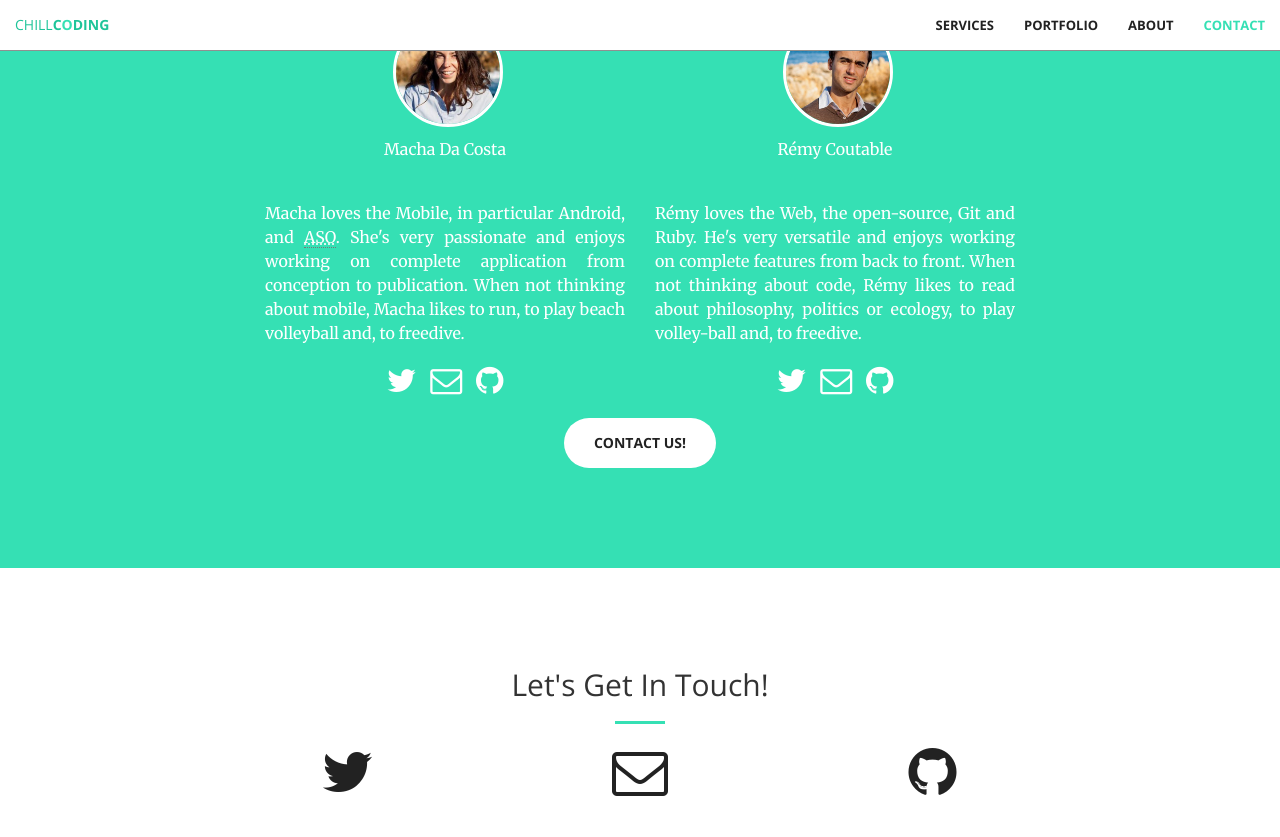
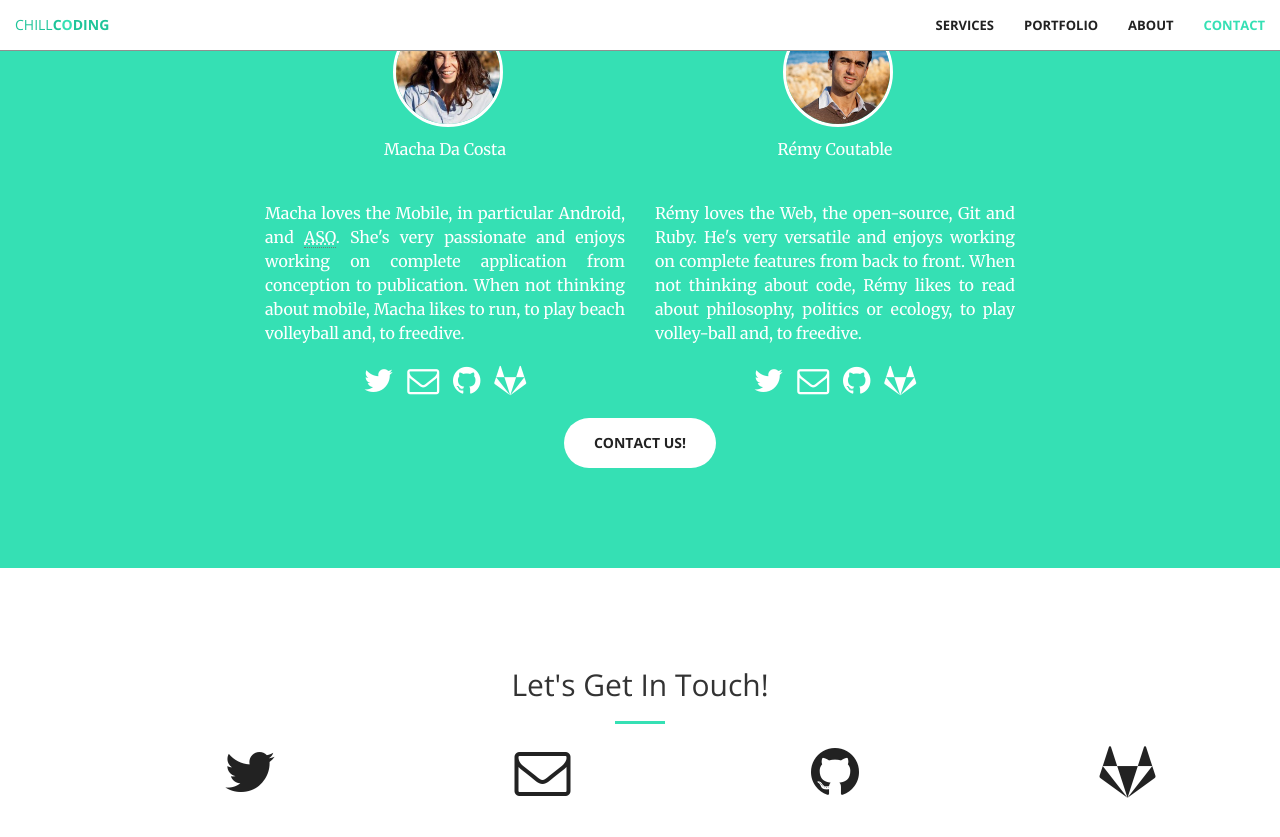
Before and after one commit to chillcoding-at-the-beach/chillcoding-at-the-beach-github.io, a Jekyll site: the page built from index.html, in a window 1280 px wide and 900 px high, scrolled down 1860 px. Shown: the top 837 px of the window. Built offline with Jekyll 4.4.1, drawn with Linux system fonts in a browser that asks for light colours; nearby versions of some CDN libraries.

Commit message:
Add GitLab icons and improve links hover style
Signed-off-by: Rémy Coutable <remy@rymai.me>

```diff
--- a/_config.yml
+++ b/_config.yml
@@ -17,6 +17,10 @@ github_usernames:
   company: chillcoding-at-the-beach
   remy: rymai
   macha: machadaCosta
+gitlab_usernames:
+  company: chillcoding-at-the-beach
+  remy: rymai
+  macha: macha
 usernames:
   remy: Rémy Coutable
   macha: Macha Da Costa
--- a/_includes/about.html
+++ b/_includes/about.html
@@ -26,6 +26,9 @@
                 <a href="https://github.com/{{ site.github_usernames.macha }}" class="social-link" title="{{ site.github_usernames.macha }}">
                   <i class="fa fa-github fa-2x wow bounceIn" data-wow-delay=".3s"></i>
                 </a>
+                <a href="https://gitlab.com/{{ site.gitlab_usernames.macha }}" class="social-link" title="{{ site.gitlab_usernames.macha }}">
+                  <i class="fa fa-gitlab fa-2x wow bounceIn" data-wow-delay=".4s"></i>
+                </a>
               </p>
             </div>
             <div class="col-lg-4 col-lg-offset-0 text-center">
@@ -44,6 +47,9 @@
                 <a href="https://github.com/{{ site.github_usernames.remy }}" class="social-link" title="{{ site.github_usernames.remy }}">
                   <i class="fa fa-github fa-2x wow bounceIn" data-wow-delay=".3s"></i>
                 </a>
+                <a href="https://gitlab.com/{{ site.gitlab_usernames.remy }}" class="social-link" title="{{ site.gitlab_usernames.remy }}">
+                  <i class="fa fa-gitlab fa-2x wow bounceIn" data-wow-delay=".4s"></i>
+                </a>
               </p>
             </div>
             <div class="col-lg-8 col-lg-offset-2 text-center">
--- a/_includes/contact.html
+++ b/_includes/contact.html
@@ -5,8 +5,7 @@
                 <h2 class="section-heading">Let's Get In Touch!</h2>
                 <hr class="primary">
             </div>
-
-        <div class="col-lg-2 col-lg-offset-2 text-center">
+            <div class="col-lg-2 col-lg-offset-1 text-center">
                 <a href="https://twitter.com/{{ site.twitter_usernames.company }}" title="@{{ site.twitter_usernames.company }}">
                     <i class="fa fa-twitter fa-3x wow bounceIn" data-wow-delay=".1s"></i>
                 </a>
@@ -21,6 +20,11 @@
                 <i class="fa fa-github fa-3x wow bounceIn" data-wow-delay=".3s"></i>
                 </a>
             </div>
-
+            <div class="col-lg-2 col-lg-offset-1 text-center">
+                <a href="https://github.com/{{ site.gitlab_usernames.company }}" title="{{ site.gitlab_usernames.company }}">
+                <i class="fa fa-gitlab fa-3x wow bounceIn" data-wow-delay=".3s"></i>
+                </a>
+            </div>
+        </div>
     </div>
 </section>
--- a/_includes/head.html
+++ b/_includes/head.html
@@ -14,7 +14,7 @@
     <!-- Custom Fonts -->
     <link href='https://fonts.googleapis.com/css?family=Open+Sans:300italic,400italic,600italic,700italic,800italic,400,300,600,700,800' rel='stylesheet' type='text/css'>
     <link href='https://fonts.googleapis.com/css?family=Merriweather:400,300,300italic,400italic,700,700italic,900,900italic' rel='stylesheet' type='text/css'>
-    <link rel="stylesheet" href="https://maxcdn.bootstrapcdn.com/font-awesome/4.5.0/css/font-awesome.min.css">
+    <link href="https://maxcdn.bootstrapcdn.com/font-awesome/4.6.1/css/font-awesome.min.css" rel="stylesheet" integrity="sha384-hQpvDQiCJaD2H465dQfA717v7lu5qHWtDbWNPvaTJ0ID5xnPUlVXnKzq7b8YUkbN" crossorigin="anonymous">
 
     <!-- Plugin CSS -->
     <link rel="stylesheet" href="css/animate.min.css" type="text/css">
--- a/_sass/_base.scss
+++ b/_sass/_base.scss
@@ -23,6 +23,7 @@ a {
     color: $theme-primary;
     &:hover,
     &:focus {
+        text-decoration: none;
         color: darken($theme-primary, 10%);
     }
 }
```
Lines whose indentation alone changed are shown as unchanged.
